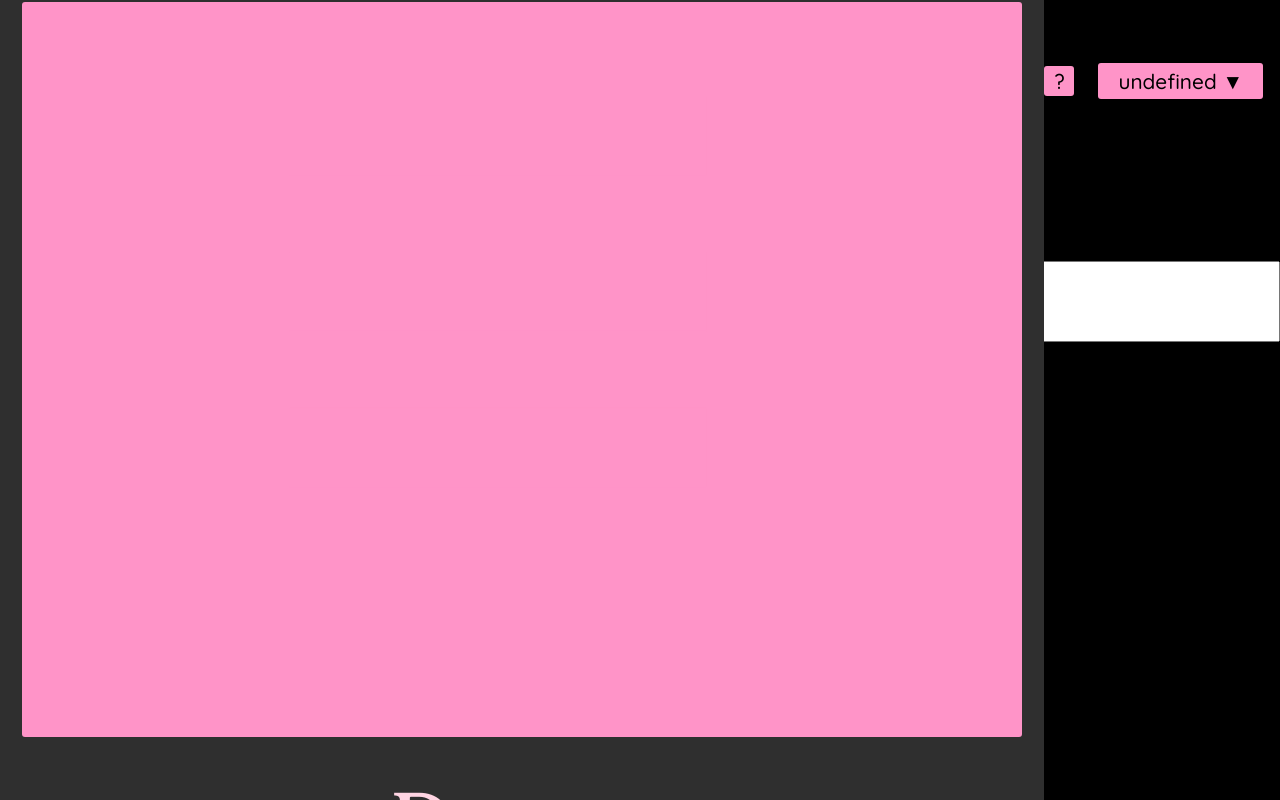
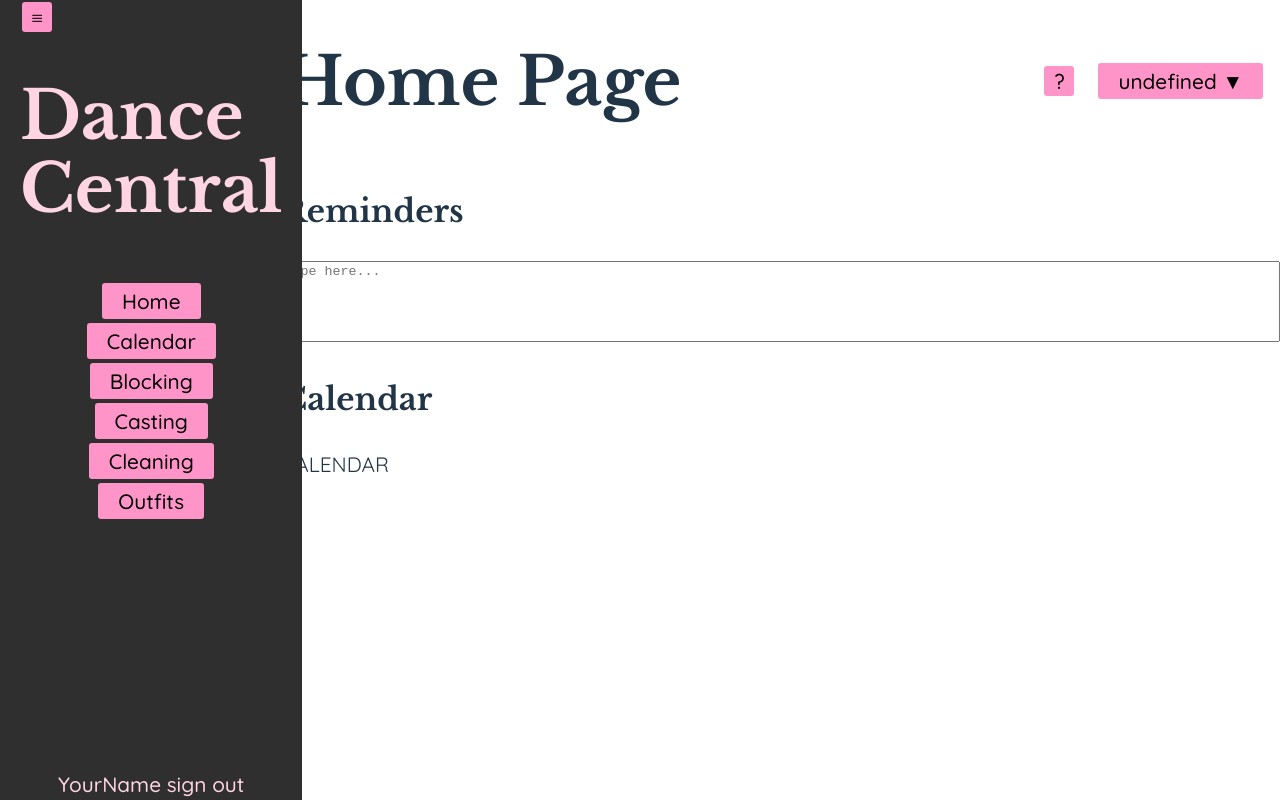
Before and after one commit to elise-chang/Dance-Central, a React (Vite) app in the folder Dance-Central-App/: page /home in a window 1280 px wide. Built offline with nearby package versions, Linux system fonts and the light colour scheme.

Commit message:
jfdsl menu bar smaller

```diff
--- a/Dance-Central-App/src/components/MenuNavbar.jsx
+++ b/Dance-Central-App/src/components/MenuNavbar.jsx
@@ -2,7 +2,7 @@
 import { Link } from 'react-router-dom';
 import "./menu.css";
 import Button from './button';
-//import MenuOpenButton from "./MenuOpenButton";
+import MenuOpenButton from "./MenuOpenButton";
 import threeLines from "../assets/threeLineBar.png"
 
 
@@ -21,7 +21,9 @@
 
     return (
         <div id="menu-bg">
-            <button onClick={handleMenuClick}><img alt="menuBar" src={threeLines} height={50} wideth={50} /></button>
+            <div id="menuCloseContainer">
+                <Button icon="≡" onClick ={handleMenuClick} id="menuCloseButton" />
+            </div>
             <div id="app-name">
                 <h1>Dance <br /> Central</h1>
             </div>
--- a/Dance-Central-App/src/components/MenuOpenButton.jsx
+++ b/Dance-Central-App/src/components/MenuOpenButton.jsx
@@ -1,13 +1,12 @@
 import threeLines from "../assets/threeLineBar.png"
 
-const MenuOpenButton = () => {
-    const handleClick = () => {
-        if (onClick) {
-            const isMenuOpen = document.getElementById
+const MenuOpenButton = (e) => {
+    if (onClick) {
+            onClick(e);
+
         }
-    };
     return (
-    <Button icon="≡" onClick ={handleClick} />
+    <Button icon="≡" onClick ={e} />
     );
 };
 
--- a/Dance-Central-App/src/components/audio.css
+++ b/Dance-Central-App/src/components/audio.css
@@ -22,10 +22,6 @@
 :root {
     --bg: 0, 0, 0;
     --fg: 247, 247, 247;
-}
-
-body {
-    background-color: black;
 }
 
 img {
--- a/Dance-Central-App/src/components/menu.css
+++ b/Dance-Central-App/src/components/menu.css
@@ -47,3 +47,10 @@
 .hidden {
     display: none;
 }
+
+#menuCloseContainer {
+    display: flex;
+    flex-direction: row;
+    justify-content: start;
+    width: 100%;
+}
```
